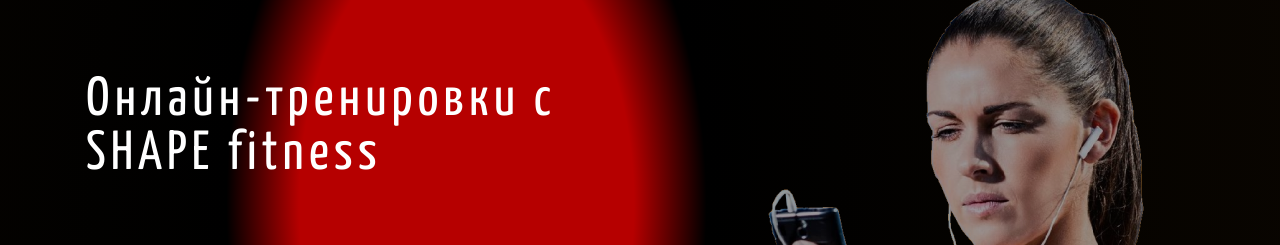
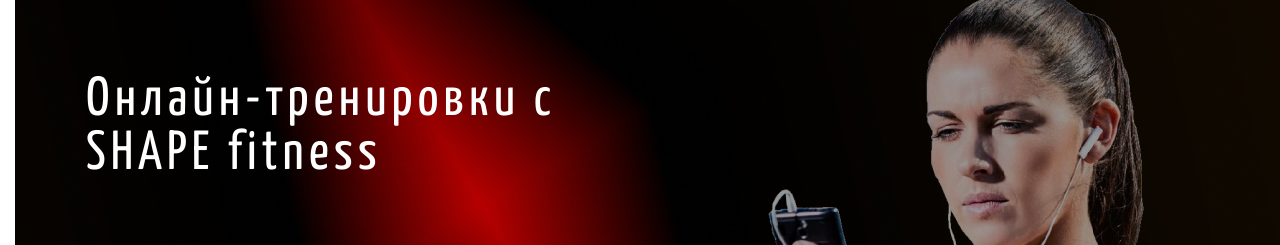
Before and after one commit to Artem17Butenko/myproject1, a plain HTML site: page index.html in a window 1280 px wide. Shown: the part 98-343 px from the top of the page. Drawn offline with Linux system fonts and the light colour scheme.

Commit message:
first commit

```diff
--- a/index.html
+++ b/index.html
@@ -9,7 +9,9 @@
     <link href="https://fonts.googleapis.com/css2?family=Roboto&family=Yanone+Kaffeesatz&display=swap" rel="stylesheet">
 </head>
 <body>
-    <div class="container-item1"></div>
+    <div class="block-one">
+        <div class="block-one-image">
+            <img src="img/Rectangle 2.png" alt="Rectangle"></div>
         <header class="header">
             <a href="#" class="logo">
                 <img src="img/shape.png" alt="logo">
@@ -84,6 +86,6 @@
 
 
     </div>
-
+</div>
 </body>
 </html>
--- a/styles.scss
+++ b/styles.scss
@@ -12,12 +12,20 @@ h1{
     font-family: 'Yanone Kaffeesatz';
 }
 
-.container-item1{
-    position: absolute;
-    width: 1366px;
-    height: 768px;
-    background: radial-gradient(245.1% 731.52% at 34.15% 39.45%, #B60000 5%, #000000 7.17%, #1F1101 68.06%)
+.block-one {
+    display: flex;
+    flex-wrap: wrap;
+    /*width: 100%;*/
+
+    &-image {
+        max-width: 1336px;
+        padding: 0 15px;
     }
+
+
+
+    }
+
 
 
 .logo {
```
Also changed, not shown: img/Rectangle 2.png (added), styles.css, 3 other files.
